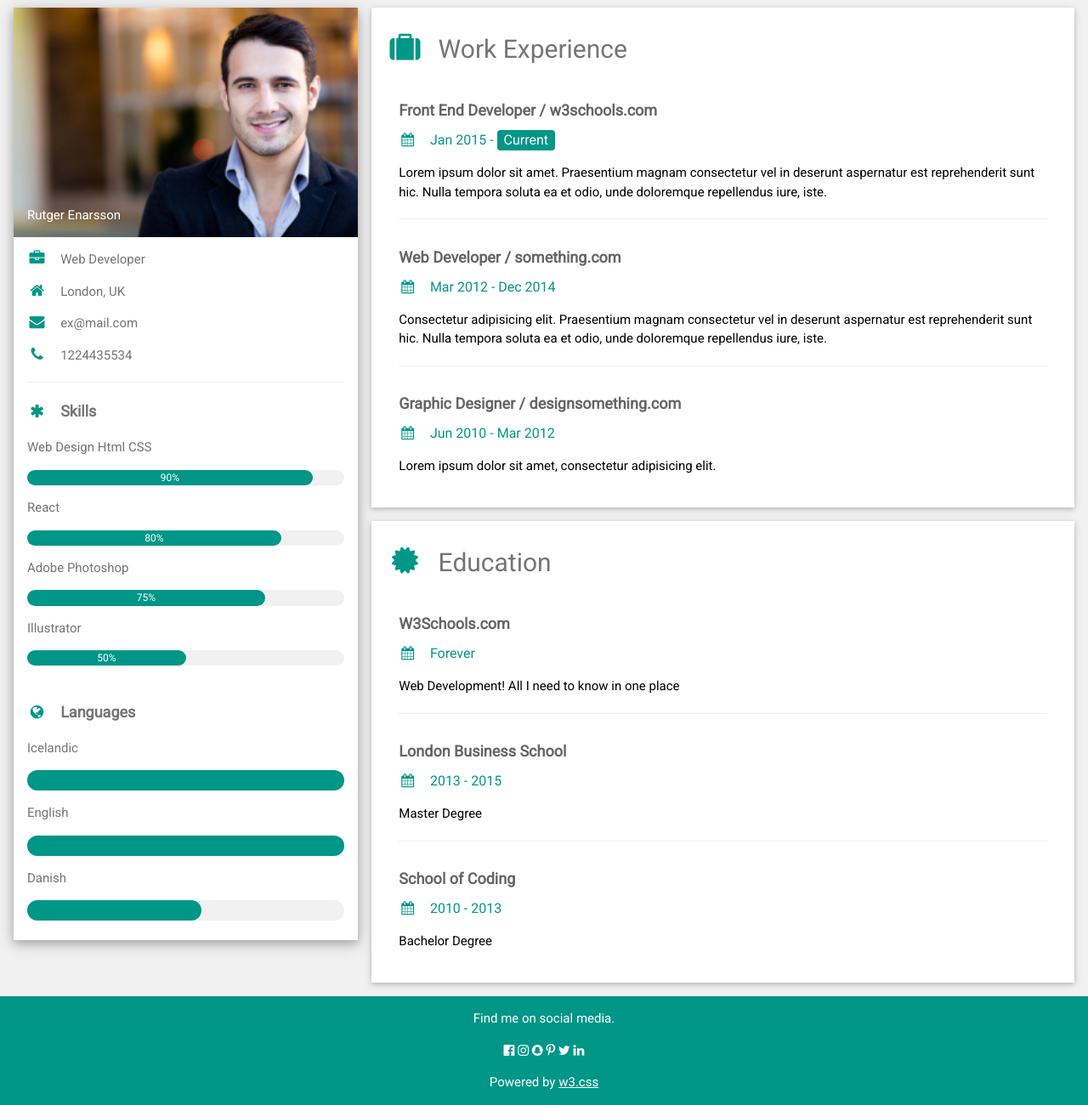
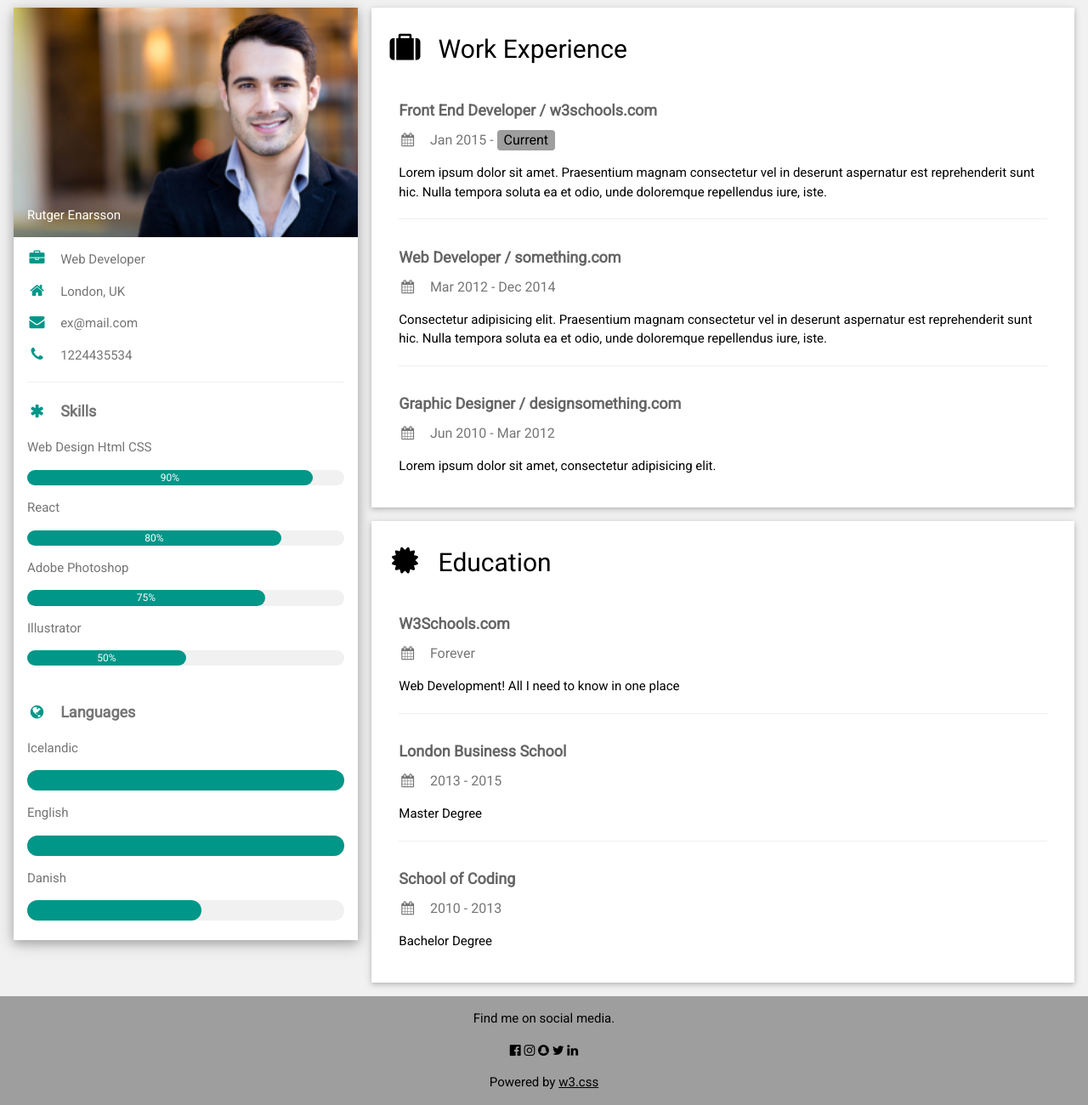
Before and after one commit to Ajer/Mini_Project_CV, a plain HTML site: page index.html in a window 1280 px wide. Shown: the part 7-1307 px from the top of the page at 85% size. Drawn offline with nearby package versions, Linux system fonts and the light colour scheme.

Commit message:
changed color to black for 2 headers

```diff
--- a/index.html
+++ b/index.html
@@ -85,43 +85,43 @@ html,body,h1,h2,h3,h4,h5,h6 {font-family: "Roboto", sans-serif}
     <div class="w3-twothird">
 
       <div class="w3-container w3-card w3-white w3-margin-bottom">
-        <h2 class="w3-text-grey w3-padding-16"><i class="fa fa-suitcase fa-fw w3-margin-right w3-xxlarge w3-text-teal"></i>Work Experience</h2>
+        <h2 class="w3-text-black w3-padding-16"><i class="fa fa-suitcase fa-fw w3-margin-right w3-xxlarge w3-text-black"></i>Work Experience</h2>
         <div class="w3-container">
           <h5 class="w3-opacity"><b>Front End Developer / w3schools.com</b></h5>
-          <h6 class="w3-text-teal"><i class="fa fa-calendar fa-fw w3-margin-right"></i>Jan 2015 - <span class="w3-tag w3-teal w3-round">Current</span></h6>
+          <h6 class="w3-text-grey"><i class="fa fa-calendar fa-fw w3-margin-right"></i>Jan 2015 - <span class="w3-tag w3-grey w3-round">Current</span></h6>
           <p>Lorem ipsum dolor sit amet. Praesentium magnam consectetur vel in deserunt aspernatur est reprehenderit sunt hic. Nulla tempora soluta ea et odio, unde doloremque repellendus iure, iste.</p>
           <hr>
         </div>
         <div class="w3-container">
           <h5 class="w3-opacity"><b>Web Developer / something.com</b></h5>
-          <h6 class="w3-text-teal"><i class="fa fa-calendar fa-fw w3-margin-right"></i>Mar 2012 - Dec 2014</h6>
+          <h6 class="w3-text-grey"><i class="fa fa-calendar fa-fw w3-margin-right"></i>Mar 2012 - Dec 2014</h6>
           <p>Consectetur adipisicing elit. Praesentium magnam consectetur vel in deserunt aspernatur est reprehenderit sunt hic. Nulla tempora soluta ea et odio, unde doloremque repellendus iure, iste.</p>
           <hr>
         </div>
         <div class="w3-container">
           <h5 class="w3-opacity"><b>Graphic Designer / designsomething.com</b></h5>
-          <h6 class="w3-text-teal"><i class="fa fa-calendar fa-fw w3-margin-right"></i>Jun 2010 - Mar 2012</h6>
+          <h6 class="w3-text-grey"><i class="fa fa-calendar fa-fw w3-margin-right"></i>Jun 2010 - Mar 2012</h6>
           <p>Lorem ipsum dolor sit amet, consectetur adipisicing elit. </p><br>
         </div>
       </div>
 
       <div class="w3-container w3-card w3-white">
-        <h2 class="w3-text-grey w3-padding-16"><i class="fa fa-certificate fa-fw w3-margin-right w3-xxlarge w3-text-teal"></i>Education</h2>
+        <h2 class="w3-text-black w3-padding-16"><i class="fa fa-certificate fa-fw w3-margin-right w3-xxlarge w3-text-black"></i>Education</h2>
         <div class="w3-container">
           <h5 class="w3-opacity"><b>W3Schools.com</b></h5>
-          <h6 class="w3-text-teal"><i class="fa fa-calendar fa-fw w3-margin-right"></i>Forever</h6>
+          <h6 class="w3-text-grey"><i class="fa fa-calendar fa-fw w3-margin-right"></i>Forever</h6>
           <p>Web Development! All I need to know in one place</p>
           <hr>
         </div>
         <div class="w3-container">
           <h5 class="w3-opacity"><b>London Business School</b></h5>
-          <h6 class="w3-text-teal"><i class="fa fa-calendar fa-fw w3-margin-right"></i>2013 - 2015</h6>
+          <h6 class="w3-text-grey"><i class="fa fa-calendar fa-fw w3-margin-right"></i>2013 - 2015</h6>
           <p>Master Degree</p>
           <hr>
         </div>
         <div class="w3-container">
           <h5 class="w3-opacity"><b>School of Coding</b></h5>
-          <h6 class="w3-text-teal"><i class="fa fa-calendar fa-fw w3-margin-right"></i>2010 - 2013</h6>
+          <h6 class="w3-text-grey"><i class="fa fa-calendar fa-fw w3-margin-right"></i>2010 - 2013</h6>
           <p>Bachelor Degree</p><br>
         </div>
       </div>
@@ -135,12 +135,12 @@ html,body,h1,h2,h3,h4,h5,h6 {font-family: "Roboto", sans-serif}
   <!-- End Page Container -->
 </div>
 
-<footer class="w3-container w3-teal w3-center w3-margin-top">
+<footer class="w3-container w3-grey w3-center w3-margin-top">
   <p>Find me on social media.</p>
   <i class="fa fa-facebook-official w3-hover-opacity"></i>
   <i class="fa fa-instagram w3-hover-opacity"></i>
   <i class="fa fa-snapchat w3-hover-opacity"></i>
-  <i class="fa fa-pinterest-p w3-hover-opacity"></i>
+  <!-- <i class="fa fa-pinterest-p w3-hover-opacity"></i> -->
   <i class="fa fa-twitter w3-hover-opacity"></i>
   <i class="fa fa-linkedin w3-hover-opacity"></i>
   <p>Powered by <a href="https://www.w3schools.com/w3css/default.asp" target="_blank">w3.css</a></p>
```
